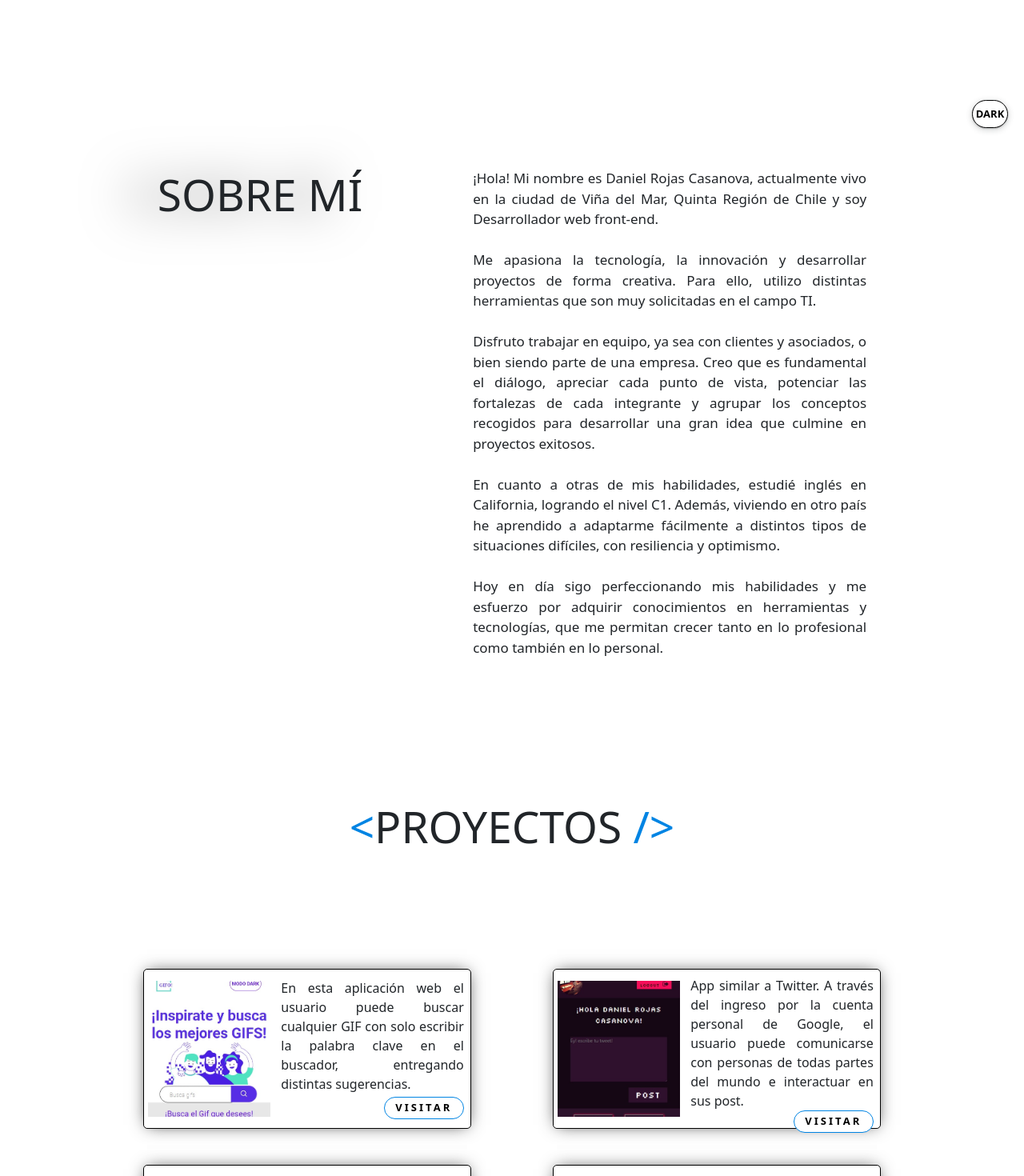
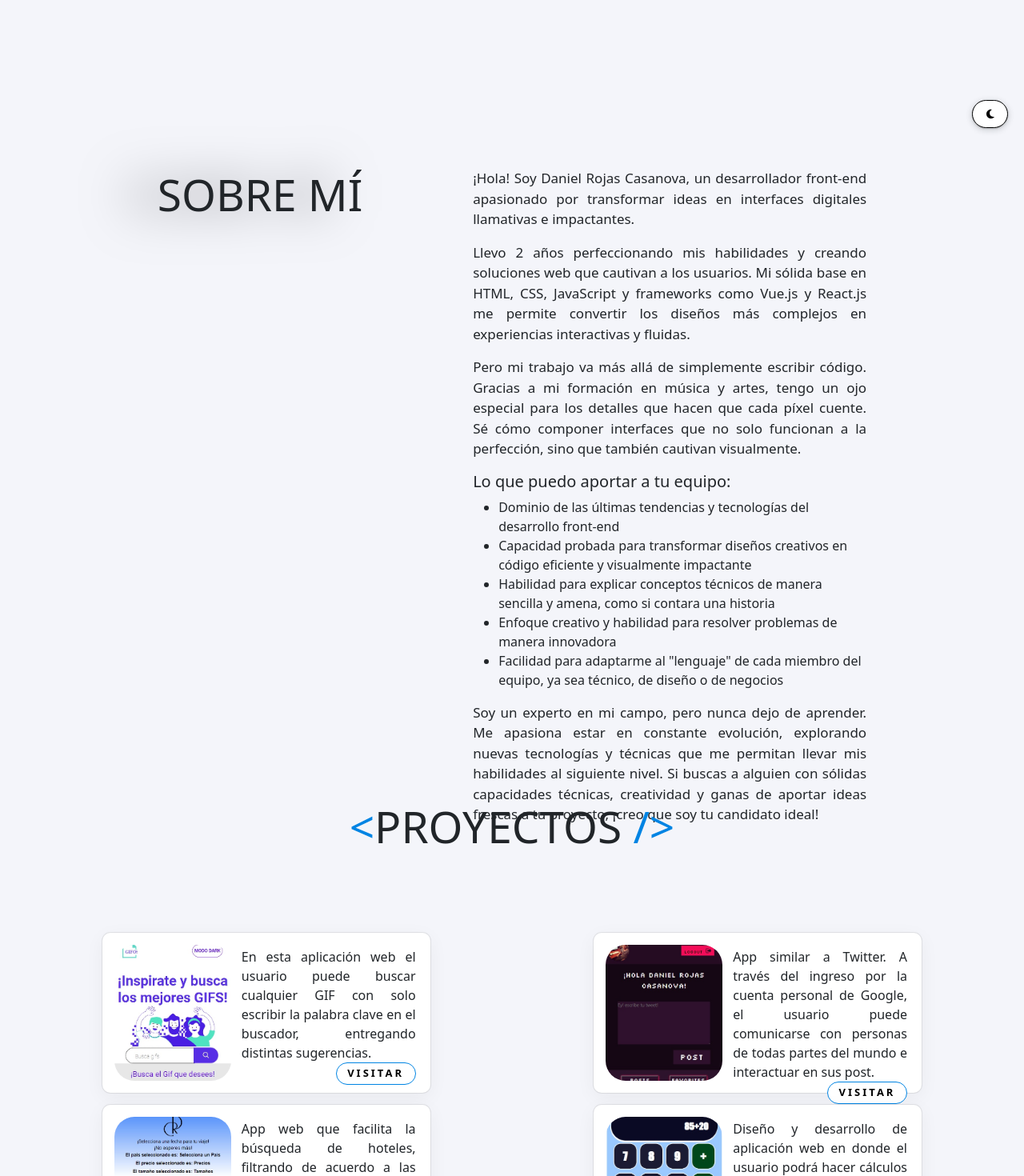
Before and after one commit to cassnova/my-portfolio, a React (Create React App) app: page / in a window 1280 px wide. Shown: the part 620-2090 px from the top of the page at 80% size. Built offline with nearby package versions, Linux system fonts and the light colour scheme.

Commit message:
actualizacion

```diff
--- a/package.json
+++ b/package.json
@@ -4,6 +4,8 @@
   "private": true,
   "dependencies": {
     "@emailjs/browser": "^3.10.0",
+    "@fortawesome/free-solid-svg-icons": "^6.6.0",
+    "@fortawesome/react-fontawesome": "^0.2.2",
     "@testing-library/jest-dom": "^5.16.4",
     "@testing-library/react": "^13.3.0",
     "@testing-library/user-event": "^13.5.0",
--- a/src/App.css
+++ b/src/App.css
@@ -12,4 +12,5 @@
 
 .Light.App {
   transition: 2s;
+  background-color: #F4F5FA;
 }
--- a/src/App.js
+++ b/src/App.js
@@ -8,7 +8,10 @@ import Btn from './components/Btn/Btn';
 import SkillsSection from './components/SkillsSection/SkillsSection';
 import Data from './bd';
 import { useState } from "react";
-
+import { FontAwesomeIcon } from '@fortawesome/react-fontawesome';
+import { faSun, faMoon } from '@fortawesome/free-solid-svg-icons';
+// import Brightness5Icon from '@mui/icons-material/Brightness5';
+// import Brightness3Icon from '@mui/icons-material/Brightness3';
 
 function App() {
 
@@ -27,7 +30,7 @@ function App() {
           setIsDark(!isDark);
         }}
       >
-        {isDark ? "LIGHT" : "DARK"}
+        <FontAwesomeIcon icon={isDark ? faSun : faMoon} />
 
       </Btn>
     </div>
--- a/src/components/AboutMe/About.css
+++ b/src/components/AboutMe/About.css
@@ -30,6 +30,14 @@
     justify-content: flex-start;
     font-size: 15px;
     text-align: justify;
+}
+
+li{
+    text-align: left;
+}
+
+h5{
+    text-align: left;
 }
 
 
@@ -87,4 +95,8 @@
         font-size: 17px;
         text-align: justify;
     }
+
+    .sec-container h5 {
+        text-align: left;
+    }
 }
--- a/src/components/AboutMe/About.jsx
+++ b/src/components/AboutMe/About.jsx
@@ -19,15 +19,19 @@ function About() {
       <h2 style={{ transform: `translateY(${offsetY * 0.3}px)` }}>SOBRE MÍ</h2>
       <div>
         <p>
-                    ¡Hola! Mi nombre es Daniel Rojas Casanova, actualmente vivo en la ciudad de Viña del Mar, Quinta Región de Chile y soy Desarrollador web front-end.<br /><br />
-
-                    Me apasiona la tecnología, la innovación y desarrollar proyectos de forma creativa. Para ello, utilizo distintas herramientas que son muy solicitadas en el campo TI.<br /><br />
-
-                    Disfruto trabajar en equipo, ya sea con clientes y asociados, o bien siendo parte de una empresa. Creo que es fundamental el diálogo, apreciar cada punto de vista, potenciar las fortalezas de cada integrante y agrupar los conceptos recogidos para desarrollar una gran idea que culmine en proyectos exitosos.<br /><br />
-                    En cuanto a otras de mis habilidades, estudié inglés en California, logrando el nivel C1. Además, viviendo en otro país he aprendido a adaptarme fácilmente a distintos tipos de situaciones difíciles, con resiliencia y optimismo.<br /><br />
-
-                    Hoy en día sigo perfeccionando mis habilidades y me esfuerzo por adquirir conocimientos en herramientas y tecnologías, que me permitan crecer tanto en lo profesional como también en lo personal.
+          ¡Hola! Soy Daniel Rojas Casanova, un desarrollador front-end apasionado por transformar ideas en interfaces digitales llamativas e impactantes.
         </p>
+        <p>Llevo 2 años perfeccionando mis habilidades y creando soluciones web que cautivan a los usuarios. Mi sólida base en HTML, CSS, JavaScript y frameworks como Vue.js y React.js me permite convertir los diseños más complejos en experiencias interactivas y fluidas.</p>
+        <p>Pero mi trabajo va más allá de simplemente escribir código. Gracias a mi formación en música y artes, tengo un ojo especial para los detalles que hacen que cada píxel cuente. Sé cómo componer interfaces que no solo funcionan a la perfección, sino que también cautivan visualmente.</p>
+        <h5>Lo que puedo aportar a tu equipo:</h5>
+        <ul>
+          <li>Dominio de las últimas tendencias y tecnologías del desarrollo front-end</li>
+          <li>Capacidad probada para transformar diseños creativos en código eficiente y visualmente impactante</li>
+          <li>Habilidad para explicar conceptos técnicos de manera sencilla y amena, como si contara una historia</li>
+          <li>Enfoque creativo y habilidad para resolver problemas de manera innovadora</li>
+          <li>Facilidad para adaptarme al "lenguaje" de cada miembro del equipo, ya sea técnico, de diseño o de negocios</li>
+        </ul>
+        <p>Soy un experto en mi campo, pero nunca dejo de aprender. Me apasiona estar en constante evolución, explorando nuevas tecnologías y técnicas que me permitan llevar mis habilidades al siguiente nivel. Si buscas a alguien con sólidas capacidades técnicas, creatividad y ganas de aportar ideas frescas a tu proyecto, ¡creo que soy tu candidato ideal!</p>
       </div>
 
     </section>
--- a/src/components/Cards/Card.css
+++ b/src/components/Cards/Card.css
@@ -1,20 +1,18 @@
 .card-container {
     width: 350px;
     height: 190px;
-    border: 1px solid black;
-    margin: auto;
-    /* margin-bottom: 10px; */
-    margin-top: 45px;
-    border-radius: 5px;
-    -webkit-box-shadow: 0px 0px 20px -5px rgba(0, 0, 0, 0.8);
-    box-shadow: 0px 0px 20px -5px rgba(0, 0, 0, 0.8);
+    background-color: white;
+    border-radius: 10px;
+    box-shadow: rgba(0, 0, 0, 0.05) 0px 6px 24px 0px, rgba(0, 0, 0, 0.08) 0px 0px 0px 1px;
     display: flex;
     justify-content: space-between;
+    padding: 10px 10px;
 }
 
 .Dark .card-container {
     border: 1px solid white;
     transition: 2s;
+    color: black;
 }
 
 .Light .card-container {
@@ -35,9 +33,10 @@
 }
 
 .img-container img {
-    width: 130px;
+    width: 100%;
     transition: 1s;
     object-fit: cover;
+    border-radius: 30px;
 }
 
 .img-container img:hover {
@@ -122,13 +121,12 @@
     .card-container {
         width: 40%;
         height: 200px;
-        border: 1px solid black;
-        margin: auto;
+        /* border: 1px solid black; */
+        /* margin: auto; */
         /* margin-bottom: 10px; */
-        margin-top: 45px;
-        border-radius: 5px;
-        -webkit-box-shadow: 0px 0px 20px -5px rgba(0, 0, 0, 0.8);
-        box-shadow: 0px 0px 20px -5px rgba(0, 0, 0, 0.8);
+        /* margin-top: 45px; */
+        border-radius: 10px;
+        box-shadow: rgba(0, 0, 0, 0.05) 0px 6px 24px 0px, rgba(0, 0, 0, 0.08) 0px 0px 0px 1px;
         display: flex;
         flex-direction: row;
         justify-content: space-between;
--- a/src/components/Projects/Projects.css
+++ b/src/components/Projects/Projects.css
@@ -5,6 +5,7 @@
     justify-content: space-evenly;
     flex-wrap: wrap;
     margin: auto;
+    gap: 15px;
 }
 
 .title-elements {
```
Also changed, not shown: src/components/Projects/Projects.jsx (+5 -8 lines), 1 other file (tests, documents, lock files or other folders). Lines whose indentation alone changed are shown as unchanged.
